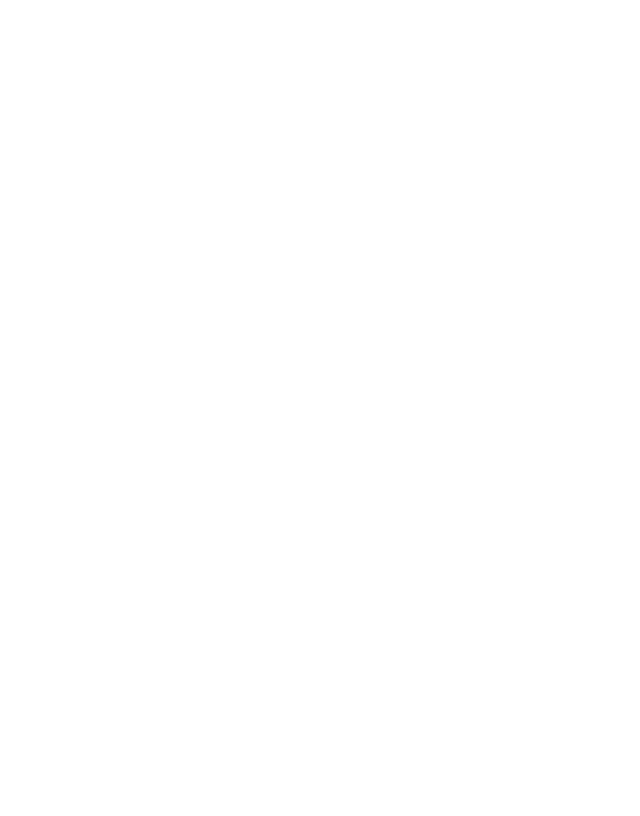
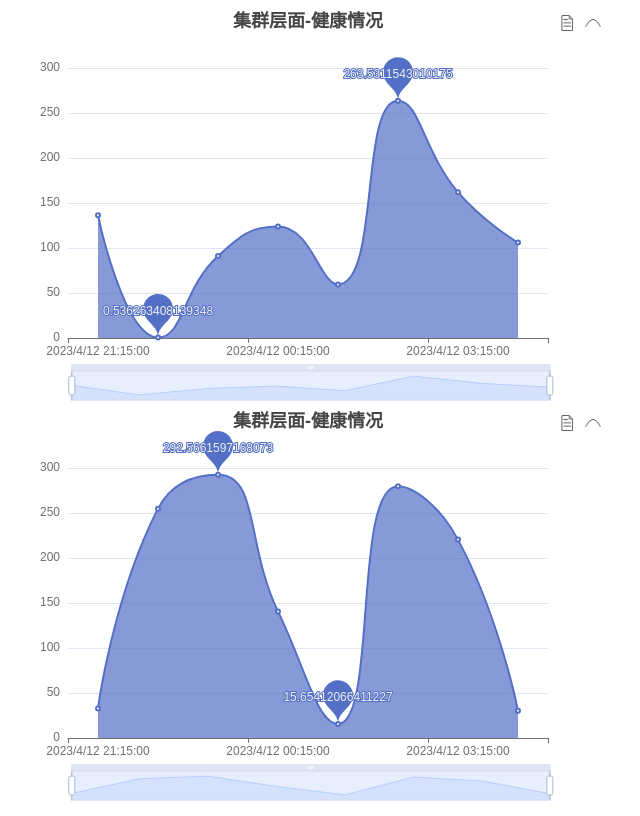
Before and after one commit to trumpsky/monitoring_system, a Vue app in the folder frontend/: page /#/clutter in a window 1280 px wide. Shown: the whole page, without its empty margins (0-640 px from the left). Built offline with nearby package versions, Linux system fonts and the light colour scheme.

Commit message:
Add: 添加多折线图缩放同步功能. Closes #2

```diff
--- /dev/null
+++ b/frontend/src/pages/ClutterLevel.vue
@@ -0,0 +1,29 @@
+<template>
+    <div>
+        <line-chart :moduleName="firstChart"></line-chart>
+        <line-chart :moduleName="secondChart"></line-chart>
+    </div>
+</template>
+
+<script>
+import LineChart from '../component/LineChart.vue'
+export default {
+  components: { LineChart },
+  data(){
+    return{
+        firstChart: "test",
+        secondChart: "test2"
+    }
+  },
+  methods:{
+    connectChart(){
+        let firstChart = this.$echarts.init(this.$children[0].$refs.chart)
+        let secondChart = this.$echarts.init(this.$children[1].$refs.chart)
+        this.$echarts.connect([firstChart,secondChart])
+    }
+  },
+  mounted() {
+    this.connectChart();
+  },
+}
+</script>
--- a/frontend/src/router/index.js
+++ b/frontend/src/router/index.js
@@ -9,6 +9,11 @@
       path: '/',
       name: 'Test',
       component: () => import('@/pages/Test')
-    }
+    },
+    {
+      path: '/clutter',
+      name: 'Clutter',
+      component: () => import('@/pages/ClutterLevel')
+    },
   ]
 })
```
